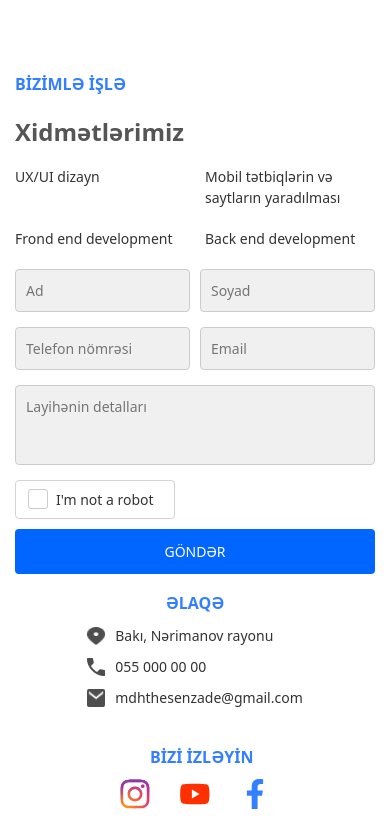
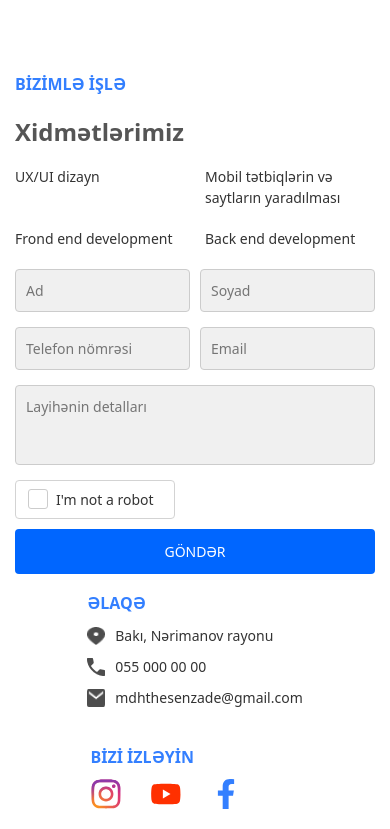
Before and after one commit to AAllahverdi2/Bionet, a React (Vite) app: page / in a window 390 px wide. Shown: the part 4979-5808 px from the top of the page. Built offline with nearby package versions, Linux system fonts and the light colour scheme.

Commit message:
footer fix

```diff
--- a/src/assets/css/style.css
+++ b/src/assets/css/style.css
@@ -1125,15 +1125,12 @@
     justify-content: center;
     align-items: center;
   }
-  .footer_right .footer_right_inner .footer_right_connetion .contact_section .footer_connection_tag {
-    text-align: center;
-  }
   .footer_right .footer_right_inner .footer_right_connetion .contact_item {
     width: 100%;
     display: flex;
   }
-  .footer_right .footer_right_inner .footer_right_connetion .footer_connection_tag_watch {
-    margin-left: 30px;
+  .footer_right .footer_right_inner .footer_right_connetion .follow_us_section {
+    width: 209px;
   }
 }
 .services-hero-all {
--- a/src/assets/scss/layout/_footer.scss
+++ b/src/assets/scss/layout/_footer.scss
@@ -342,8 +342,6 @@
         align-items: center;
         .contact_section {
           .footer_connection_tag {
-            text-align: center;
-            // border: 3px solid blue;
           }
         }
         .contact_item {
@@ -352,8 +350,8 @@
           display: flex;
           // justify-content: center;
         }
-        .footer_connection_tag_watch {
-          margin-left: 30px;
+        .follow_us_section {
+          width: 209px;
         }
       }
     }
```
Also changed, not shown: 1 other file (tests, documents, lock files or other folders).
